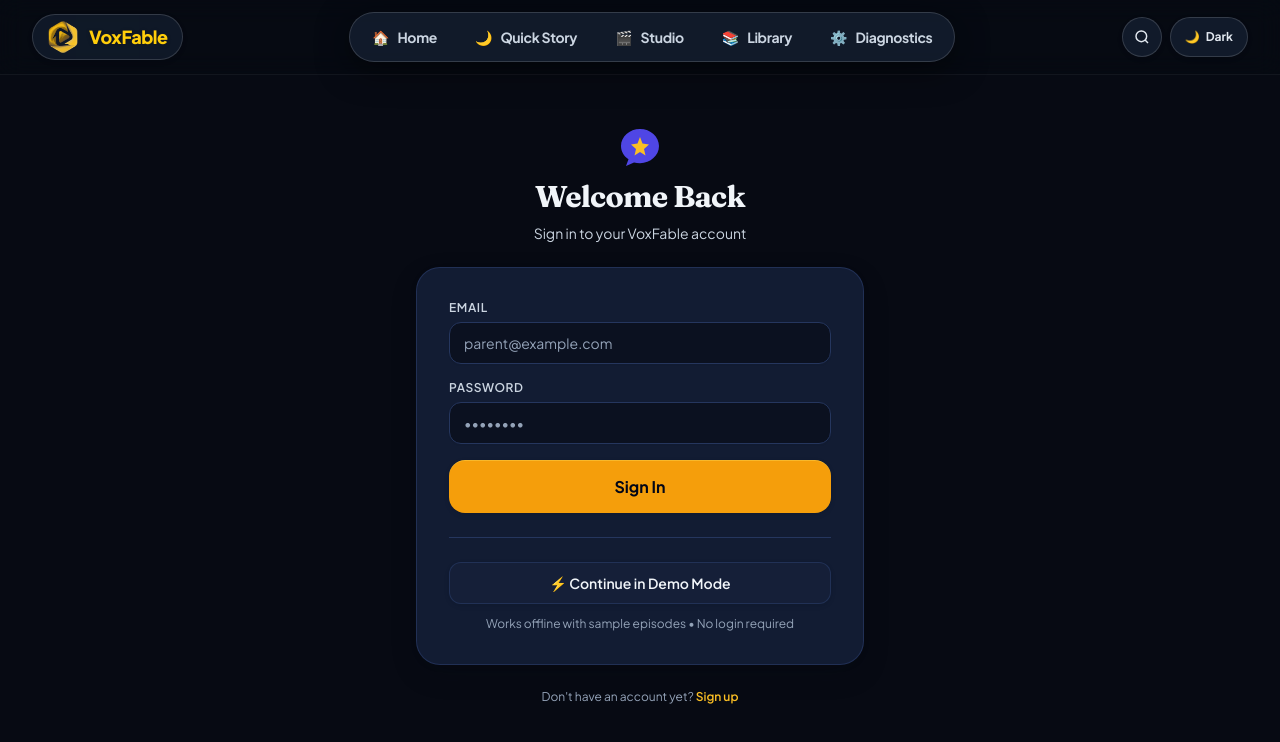
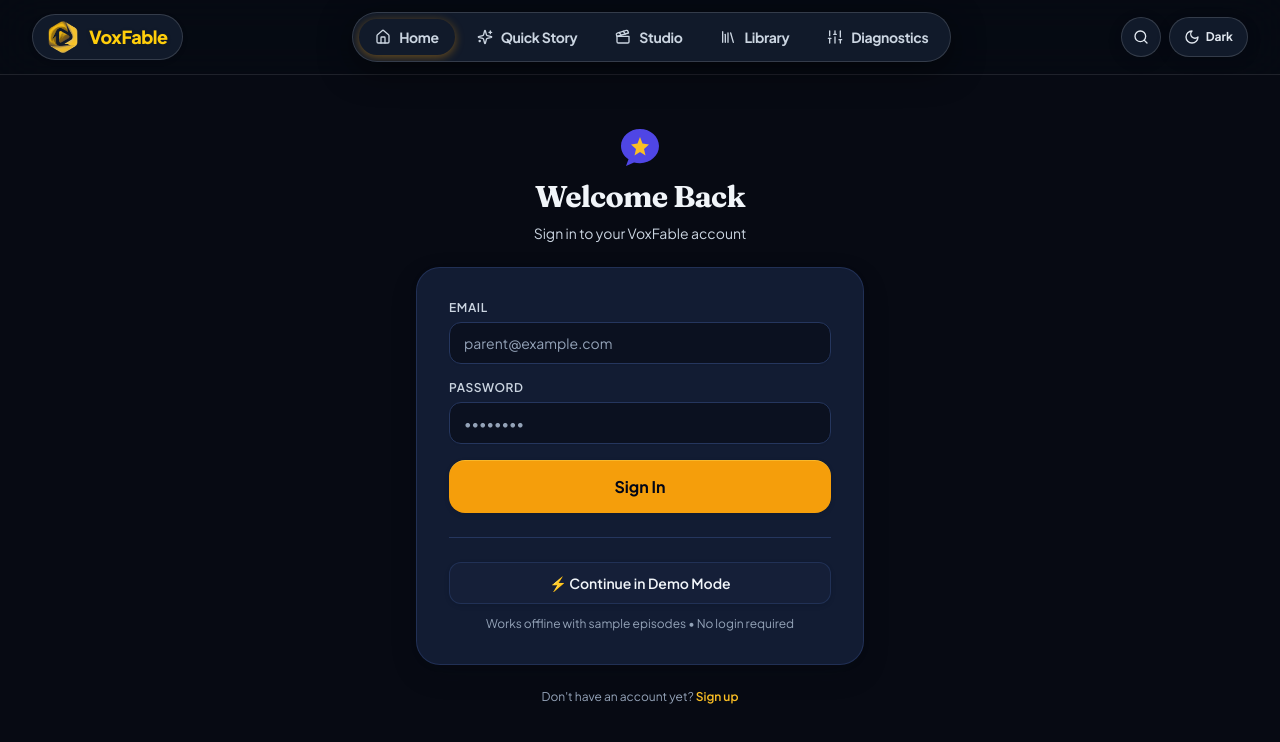
Before and after one commit to OmIsAGoodName/DOOMnDEBUG, a React (Vite) app in the folder frontend/: page /login in a window 1280 px wide. Shown: the top 742 px of the page. Built offline with nearby package versions, Linux system fonts and the light colour scheme; no server answers.

Commit message:
feat(navbar): replace emoji icons with Lucide icons and enhance light-mode drop shadows

```diff
--- a/frontend/src/App.tsx
+++ b/frontend/src/App.tsx
@@ -1,5 +1,15 @@
 import React, { Suspense, lazy, useState, useEffect, useRef } from 'react';
 import { BrowserRouter, Routes, Route, Link, useLocation, useNavigate } from 'react-router-dom';
+import {
+  Home as HomeIcon,
+  Sparkles as QuickIcon,
+  Clapperboard as StudioIcon,
+  Library as LibraryIcon,
+  Sliders as DiagnosticsIcon,
+  Search as SearchIcon,
+  Sun as SunIcon,
+  Moon as MoonIcon
+} from 'lucide-react';
 import { AuthProvider, AuthGuard } from './auth';
 
 const Home = lazy(() => import('./pages/Home'));
@@ -29,11 +39,11 @@ function NavBar({ isDark, onToggleTheme }: NavBarProps) {
   const currentPath = location.pathname;
 
   const navItems = [
-    { path: '/', label: 'Home', icon: '🏠' },
-    { path: '/quick', label: 'Quick Story', icon: '🌙' },
-    { path: '/studio', label: 'Studio', icon: '🎬' },
-    { path: '/library', label: 'Library', icon: '📚' },
-    { path: '/debug', label: 'Diagnostics', icon: '⚙️' },
+    { path: '/', label: 'Home', icon: HomeIcon },
+    { path: '/quick', label: 'Quick Story', icon: QuickIcon },
+    { path: '/studio', label: 'Studio', icon: StudioIcon },
+    { path: '/library', label: 'Library', icon: LibraryIcon },
+    { path: '/debug', label: 'Diagnostics', icon: DiagnosticsIcon },
   ];
 
   // Sliding pill position state & element refs
@@ -105,11 +115,11 @@ function NavBar({ isDark, onToggleTheme }: NavBarProps) {
   };
 
   return (
-    <header className="sticky top-0 z-50 w-full px-4 sm:px-8 py-3 flex items-center justify-between gap-3 select-none backdrop-blur-md bg-white/40 dark:bg-[#070a13]/40 border-b border-stone-200/50 dark:border-white/5 transition-colors duration-300">
+    <header className="sticky top-0 z-50 w-full px-4 sm:px-8 py-3 flex items-center justify-between gap-3 select-none backdrop-blur-xl bg-white/80 dark:bg-[#070a13]/70 border-b border-stone-200/90 dark:border-white/10 shadow-[0_4px_20px_-4px_rgba(0,0,0,0.08)] dark:shadow-none transition-colors duration-300">
       {/* 1. Left Brand Pod with Logo Emblem + Custom Typography */}
       <Link
         to="/"
-        className="group flex items-center gap-2.5 px-3 py-1.5 sm:px-3.5 sm:py-1.5 rounded-full bg-white/80 dark:bg-[#131d2e]/80 backdrop-blur-2xl border-t border-white/40 dark:border-white/15 border-l border-white/30 dark:border-white/10 border-r border-stone-200/80 dark:border-black/30 border-b border-stone-200/80 dark:border-black/40 shadow-storybook-sm hover:shadow-storybook hover:scale-[1.03] active:scale-[0.96] transition-all duration-300 ease-[cubic-bezier(0.16,1,0.3,1)] shrink-0"
+        className="group flex items-center gap-2.5 px-3 py-1.5 sm:px-3.5 sm:py-1.5 rounded-full bg-white dark:bg-[#131d2e]/90 backdrop-blur-2xl border border-stone-300/90 dark:border-white/15 shadow-[0_4px_16px_rgba(0,0,0,0.1),0_1px_3px_rgba(0,0,0,0.06)] hover:shadow-[0_8px_24px_rgba(0,0,0,0.14),0_2px_6px_rgba(0,0,0,0.08)] dark:shadow-storybook-sm hover:scale-[1.03] active:scale-[0.96] transition-all duration-300 ease-[cubic-bezier(0.16,1,0.3,1)] shrink-0"
         title="VoxFable Home"
       >
         <img
@@ -125,11 +135,11 @@ function NavBar({ isDark, onToggleTheme }: NavBarProps) {
       {/* 2. Floating Center Pill Navigation Dock with Sliding Spring Indicator */}
       <nav
         ref={navRef}
-        className="relative flex items-center gap-1 sm:gap-1.5 p-1.5 rounded-full bg-white/85 dark:bg-[#131d2e]/90 backdrop-blur-2xl border-t border-white/40 dark:border-white/15 border-l border-white/30 dark:border-white/10 border-r border-stone-200/90 dark:border-black/40 border-b border-stone-200/90 dark:border-black/50 shadow-[0_8px_32px_rgba(0,0,0,0.08)] dark:shadow-[0_8px_32px_rgba(0,0,0,0.5)] overflow-x-auto scrollbar-none transition-all duration-300 ease-[cubic-bezier(0.16,1,0.3,1)]"
+        className="relative flex items-center gap-1 sm:gap-1.5 p-1.5 rounded-full bg-white dark:bg-[#131d2e]/90 backdrop-blur-2xl border border-stone-300/90 dark:border-white/15 shadow-[0_10px_30px_-5px_rgba(0,0,0,0.12),0_4px_12px_-2px_rgba(0,0,0,0.08)] dark:shadow-[0_8px_32px_rgba(0,0,0,0.5)] overflow-x-auto scrollbar-none transition-all duration-300 ease-[cubic-bezier(0.16,1,0.3,1)]"
       >
         {/* The Smooth Sliding Spring Pill Indicator (Glides between sections) */}
         <div
-          className="absolute rounded-full bg-gradient-to-r from-vox-gold via-lantern-500 to-vox-gold shadow-gold-sm pointer-events-none transition-all duration-350 ease-[cubic-bezier(0.16,1,0.3,1)]"
+          className="absolute rounded-full bg-gradient-to-r from-vox-gold via-lantern-500 to-vox-gold shadow-[0_2px_10px_rgba(245,158,11,0.4)] pointer-events-none transition-all duration-350 ease-[cubic-bezier(0.16,1,0.3,1)]"
           style={{
             transform: `translate3d(${indicatorStyle.left}px, ${indicatorStyle.top}px, 0)`,
             width: `${indicatorStyle.width}px`,
@@ -145,6 +155,7 @@ function NavBar({ isDark, onToggleTheme }: NavBarProps) {
             item.path === '/'
               ? currentPath === '/'
               : currentPath.startsWith(item.path);
+          const Icon = item.icon;
 
           return (
             <Link
@@ -156,13 +167,11 @@ function NavBar({ isDark, onToggleTheme }: NavBarProps) {
               }}
               className={`group relative z-10 flex items-center gap-1.5 sm:gap-2 px-3.5 py-1.5 sm:px-4 sm:py-2 rounded-full text-xs sm:text-sm font-bold transition-colors duration-250 whitespace-nowrap active:scale-[0.94] ${
                 isActive
-                  ? 'text-vox-midnight'
-                  : 'text-stone-600 dark:text-slate-300 hover:text-vox-midnight dark:hover:text-vox-gold'
+                  ? 'text-stone-950 font-extrabold'
+                  : 'text-stone-700 dark:text-slate-300 hover:text-stone-950 dark:hover:text-vox-gold'
               }`}
             >
-              <span className="text-sm transition-transform duration-200 ease-out group-hover:scale-115 group-hover:-translate-y-0.5 inline-block">
-                {item.icon}
-              </span>
+              <Icon className="w-4 h-4 transition-transform duration-200 ease-out group-hover:scale-110 shrink-0" />
               <span className="tracking-tight transition-colors duration-200">
                 {item.label}
               </span>
@@ -175,17 +184,17 @@ function NavBar({ isDark, onToggleTheme }: NavBarProps) {
       <div className="flex items-center gap-2 shrink-0">
         {/* Smooth Expanding Companion Search Pod (Apple Morphing Spring Animation) */}
         <div
-          className={`relative h-10 rounded-full flex items-center bg-white/85 dark:bg-[#131d2e]/90 backdrop-blur-2xl border-t border-white/40 dark:border-white/15 border-l border-white/30 dark:border-white/10 border-r border-stone-200/90 dark:border-black/40 border-b border-stone-200/90 dark:border-black/50 shadow-storybook-sm transition-all duration-350 ease-[cubic-bezier(0.16,1,0.3,1)] overflow-hidden ${
+          className={`relative h-10 rounded-full flex items-center bg-white dark:bg-[#131d2e]/90 backdrop-blur-2xl border border-stone-300/90 dark:border-white/15 shadow-[0_4px_16px_rgba(0,0,0,0.1),0_1px_3px_rgba(0,0,0,0.06)] transition-all duration-350 ease-[cubic-bezier(0.16,1,0.3,1)] overflow-hidden ${
             isSearchOpen
-              ? 'w-60 sm:w-72 ring-2 ring-vox-gold/40 border-vox-gold/60 shadow-gold-sm px-3.5'
-              : 'w-10 hover:w-10 hover:border-vox-gold/60 hover:scale-105 active:scale-95 cursor-pointer justify-center'
+              ? 'w-60 sm:w-72 ring-2 ring-vox-gold/50 border-vox-gold shadow-gold-sm px-3.5'
+              : 'w-10 hover:w-10 hover:border-vox-gold/60 hover:shadow-[0_6px_20px_rgba(0,0,0,0.14)] hover:scale-105 active:scale-95 cursor-pointer justify-center'
           }`}
           onClick={!isSearchOpen ? handleOpenSearch : undefined}
           title={!isSearchOpen ? 'Search videos in Asset Library' : undefined}
         >
           {isSearchOpen ? (
             <form onSubmit={handleSearchSubmit} className="flex items-center w-full gap-2">
-              <span className="text-xs text-vox-gold animate-fadeIn">🔍</span>
+              <SearchIcon className="w-3.5 h-3.5 text-vox-gold animate-fadeIn shrink-0" />
               <input
                 ref={searchInputRef}
                 type="text"
@@ -205,10 +214,7 @@ function NavBar({ isDark, onToggleTheme }: NavBarProps) {
             </form>
           ) : (
             <div className="flex items-center justify-center w-full h-full text-stone-700 dark:text-slate-200 hover:text-vox-gold transition-colors duration-200">
-              <svg className="w-4 h-4 transition-transform duration-200 hover:scale-110" fill="none" stroke="currentColor" strokeWidth="2.2" viewBox="0 0 24 24">
-                <circle cx="11" cy="11" r="8" />
-                <line x1="21" y1="21" x2="16.65" y2="16.65" />
-              </svg>
+              <SearchIcon className="w-4 h-4 transition-transform duration-200 hover:scale-110" />
             </div>
           )}
         </div>
@@ -219,11 +225,13 @@ function NavBar({ isDark, onToggleTheme }: NavBarProps) {
           onClick={onToggleTheme}
           aria-label="Toggle dark mode"
           title={isDark ? 'Switch to Light Mode' : 'Switch to Dark Mode'}
-          className="group h-10 px-3.5 rounded-full flex items-center gap-1.5 text-xs font-bold border-t border-white/40 dark:border-white/15 border-l border-white/30 dark:border-white/10 border-r border-stone-200/90 dark:border-black/40 border-b border-stone-200/90 dark:border-black/50 bg-white/85 dark:bg-[#131d2e]/90 backdrop-blur-2xl text-stone-800 dark:text-slate-200 hover:border-vox-gold/50 hover:text-vox-gold shadow-storybook-sm hover:shadow-storybook hover:scale-105 active:scale-95 transition-all duration-300 ease-[cubic-bezier(0.16,1,0.3,1)]"
+          className="group h-10 px-3.5 rounded-full flex items-center gap-1.5 text-xs font-bold border border-stone-300/90 dark:border-white/15 bg-white dark:bg-[#131d2e]/90 backdrop-blur-2xl text-stone-800 dark:text-slate-200 hover:border-vox-gold/50 hover:text-vox-gold shadow-[0_4px_16px_rgba(0,0,0,0.1),0_1px_3px_rgba(0,0,0,0.06)] hover:shadow-[0_6px_20px_rgba(0,0,0,0.14)] hover:scale-105 active:scale-95 transition-all duration-300 ease-[cubic-bezier(0.16,1,0.3,1)]"
         >
-          <span className="text-xs transition-transform duration-300 ease-[cubic-bezier(0.34,1.56,0.64,1)] group-hover:rotate-180 group-hover:scale-120 inline-block">
-            {isDark ? '🌙' : '☀️'}
-          </span>
+          {isDark ? (
+            <MoonIcon className="w-4 h-4 text-vox-gold transition-transform duration-300 ease-out group-hover:-rotate-12 group-hover:scale-110" />
+          ) : (
+            <SunIcon className="w-4 h-4 text-amber-500 transition-transform duration-300 ease-out group-hover:rotate-45 group-hover:scale-110" />
+          )}
           <span className="hidden md:inline transition-colors duration-200">
             {isDark ? 'Dark' : 'Light'}
           </span>
```
